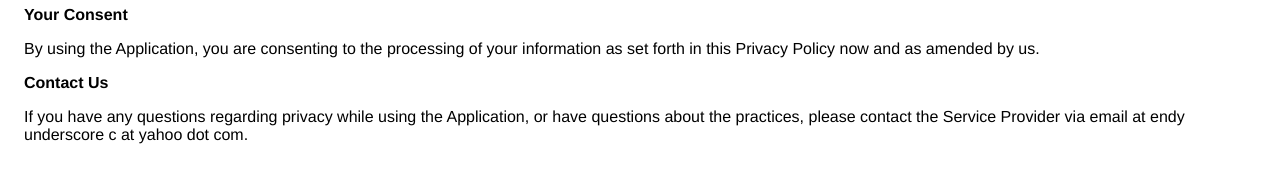
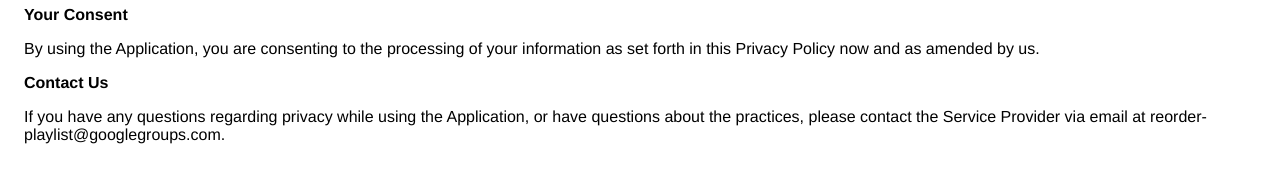
Before and after one commit to ndc/ndc.github.io, a Jekyll site: the page apps/reorderplaylist/privacypolicy.html, which Jekyll copies as it is, in a window 1280 px wide. Shown: the part 516-699 px from the top of the page. Built offline with Jekyll 4.4.1, drawn with Linux system fonts in a browser that asks for light colours.

Commit message:
Changed email in privacy policy

```diff
--- a/apps/reorderplaylist/privacypolicy.html
+++ b/apps/reorderplaylist/privacypolicy.html
@@ -56,8 +56,7 @@
         <strong>Contact Us</strong>
         <p>
             If you have any questions regarding privacy while using the Application, or have
-            questions about the practices, please contact the Service Provider via email at endy
-            underscore c at yahoo dot com.
+            questions about the practices, please contact the Service Provider via email at reorder-playlist@googlegroups.com.
         </p>
     </body>
 </html>
```
